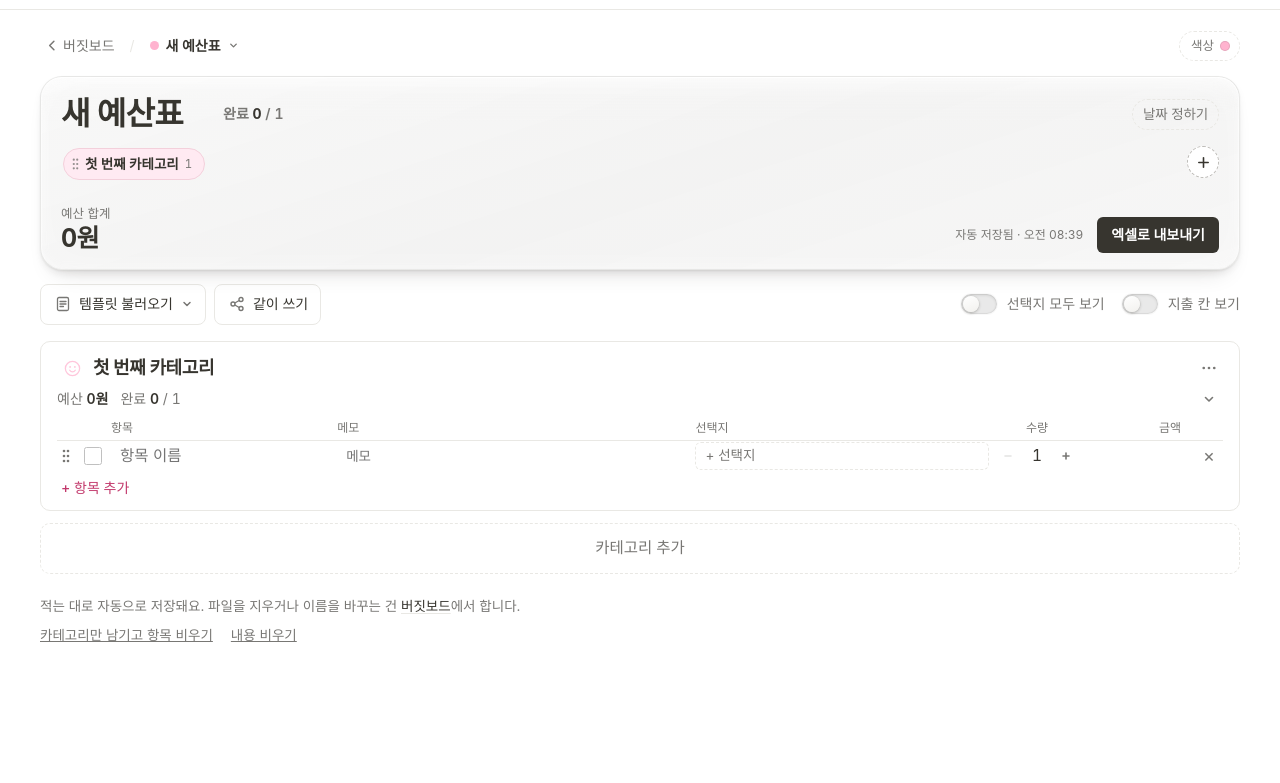
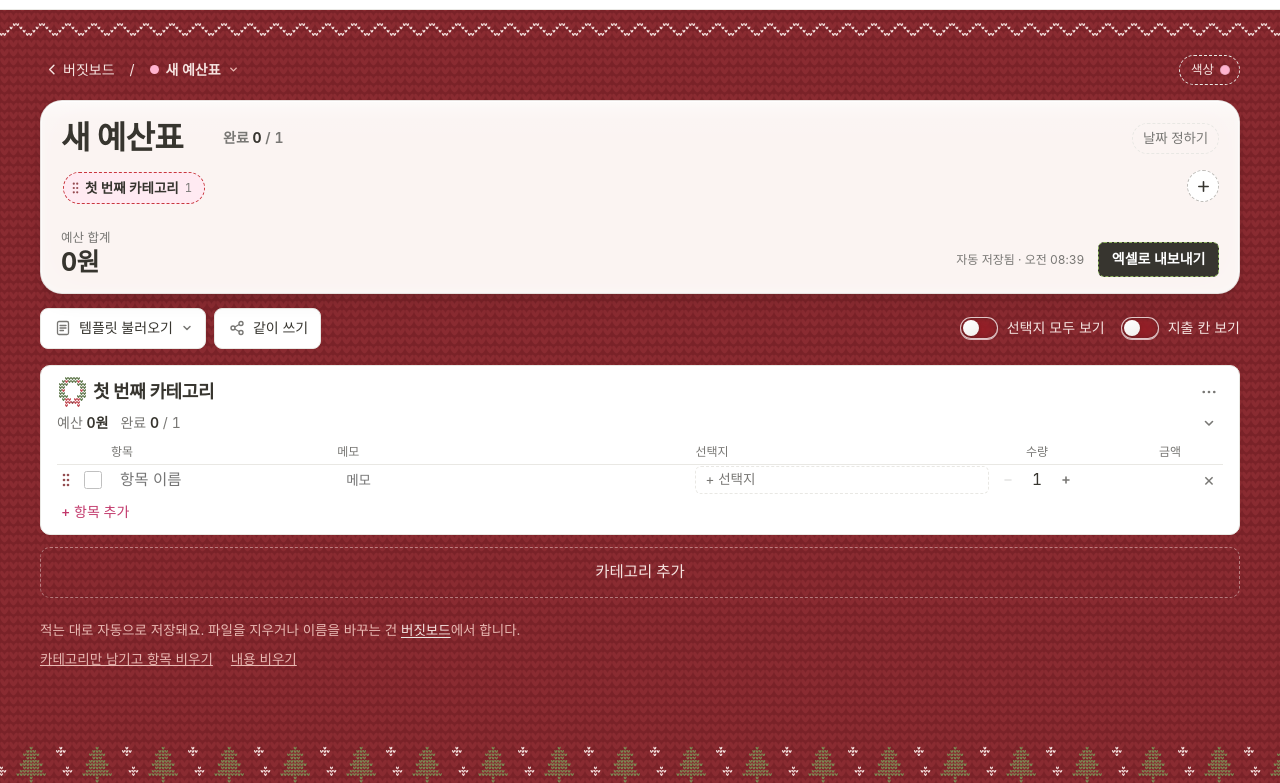
Before and after one commit to Slowmorn/slowmorn_studio, a plain HTML site: page budget/planner/index.html in a window 1280 px wide. Shown: the part 51-834 px from the top of the page. Before the commit the page ends 800 px from the top, so only its background shows below. Drawn offline with Linux system fonts and the light colour scheme; a web font is replaced by a local one.

Commit message:
Carry the knit Christmas theme into the checklist screen
Co-Authored-By: Claude Opus 5.5 <noreply@anthropic.com>

```diff
--- a/budget/assets/xmas.css
+++ b/budget/assets/xmas.css
@@ -47,3 +47,55 @@ footer::before{
 .hero .hero-lead{color:var(--xm-cream)}
 .m-shadow{fill:rgba(0,0,0,.22)}
 .m-hat{display:inline}
+
+/* ── 체크리스트 화면 (planner) ──
+   홈과 같은 빨간 니트 판. 상단 바 아래에 지그재그 띠, 맨 아래에 나무 줄.
+   카테고리 카드와 요약 카드는 크림·흰 판으로 둬서 글을 읽고 적기 편하게 합니다. */
+body:has(#planner){
+  background:url(xmas/fabric.svg) 0 0 / 9px 9px repeat, var(--xm-red);
+  padding-bottom:0;
+}
+body:has(#planner) .topbar{position:relative}
+body:has(#planner) .topbar::after{
+  content:"";position:absolute;left:0;right:0;top:calc(100% + 14px);height:13px;pointer-events:none;
+  background:url(xmas/band.svg) center top / 26px 13px repeat-x;
+}
+#planner{padding-top:44px}
+body:has(#planner)::after{
+  content:"";display:block;height:40px;margin-top:72px;
+  background:url(xmas/trees.svg) center bottom / 66px 40px repeat-x;
+}
+
+/* 빨간 판 위의 글자와 단추 */
+#planner .back-desk,#planner .file-bar-sep,#planner .file-switch-btn,#planner .color-btn,
+#planner .opt-toggle{color:var(--xm-cream)}
+#planner .file-switch-btn .chev{color:#E9B9B3}
+#planner .back-desk:hover,#planner .file-switch-btn:hover,#planner .file-switch[open] .file-switch-btn,
+#planner .color-btn:hover,#planner .color-menu[open] .color-btn{background:rgba(255,255,255,.1);color:var(--xm-cream)}
+#planner .opt-toggle:hover{color:#fff}
+#planner .save-note,#planner .foot-actions button{color:#E9B9B3}
+#planner .save-note a{color:var(--xm-cream)}
+#planner .foot-actions button:hover{color:var(--xm-cream)}
+#planner .add-cat{border-color:rgba(246,228,225,.45);color:var(--xm-cream)}
+#planner .add-cat:hover{border-color:var(--xm-cream);color:#fff}
+#cats .empty{border-color:rgba(246,228,225,.45);color:var(--xm-cream)}
+
+/* 요약 카드는 크림색 판 */
+#planner .plan-card{background:#FBF4F2;border-color:rgba(0,0,0,.08)}
+
+/* 템플릿 설명을 건네는 캐릭터와 말풍선은 시즌 동안 숨겨요 */
+#planner .hello{display:none !important}
+
+/* 이모지를 안 고른 카테고리의 웃는 얼굴 자리에 니트 리스 */
+.cat-emoji:not(.has){background:url(xmas/wreath.svg) center / 27px 30px no-repeat}
+.cat-emoji:not(.has):hover{background:url(xmas/wreath.svg) center / 27px 30px no-repeat, var(--accent-soft)}
+.cat-emoji:not(.has) svg{visibility:hidden}
+
+/* 엑셀로 내보내기와 카테고리 칩: 바탕은 그대로, 테두리만 색 있는 점선 (색상 단추처럼) */
+#planner .export{border:1.5px dashed #8DB35E;padding:5.5px 12.5px}
+.cat-nav-item,.cat-nav-item:hover{border:1.5px dashed #C9363E}
+.cat-nav-item:has(.cat-nav-go[aria-current="true"]){border-color:#C9363E}
+
+/* 점 여섯 개 손잡이(항목·카테고리 칩)는 와인색 */
+.item-grip,.item-grip:hover,.cat-nav-grip{color:var(--xm-red)}
+.item-grip,.cat-nav-grip{opacity:.8}
--- a/budget/index.html
+++ b/budget/index.html
@@ -35,7 +35,7 @@
 <link rel="stylesheet" href="assets/base.css?v=20260927a">
 <link rel="stylesheet" href="assets/site.css?v=20261114a">
 <!-- 크리스마스 시즌 꾸밈. 시즌이 끝나면 이 줄만 지우면 돼요. -->
-<link rel="stylesheet" href="assets/xmas.css?v=20261114a">
+<link rel="stylesheet" href="assets/xmas.css?v=20261114k">
 </head>
 <body class="desk-page">
 
--- a/budget/planner/index.html
+++ b/budget/planner/index.html
@@ -35,6 +35,8 @@
 <link rel="stylesheet" href="../assets/base.css?v=20260927a">
 <link rel="stylesheet" href="../assets/site.css?v=20261005f">
 <link rel="stylesheet" href="../assets/app.css?v=20261028c">
+<!-- 크리스마스 시즌 꾸밈. 시즌이 끝나면 이 줄만 지우면 돼요. -->
+<link rel="stylesheet" href="../assets/xmas.css?v=20261114k">
 </head>
 <body>
 <header class="topbar">
```
Also changed, not shown: budget/assets/xmas/wreath.svg (added).
